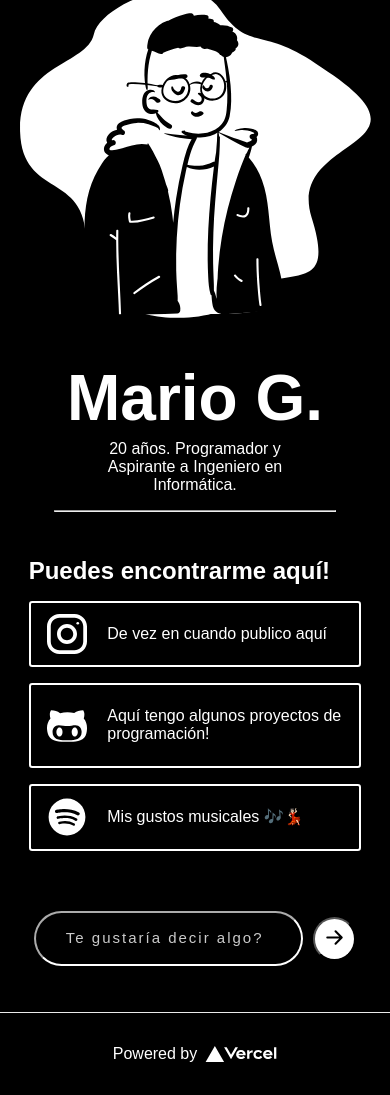
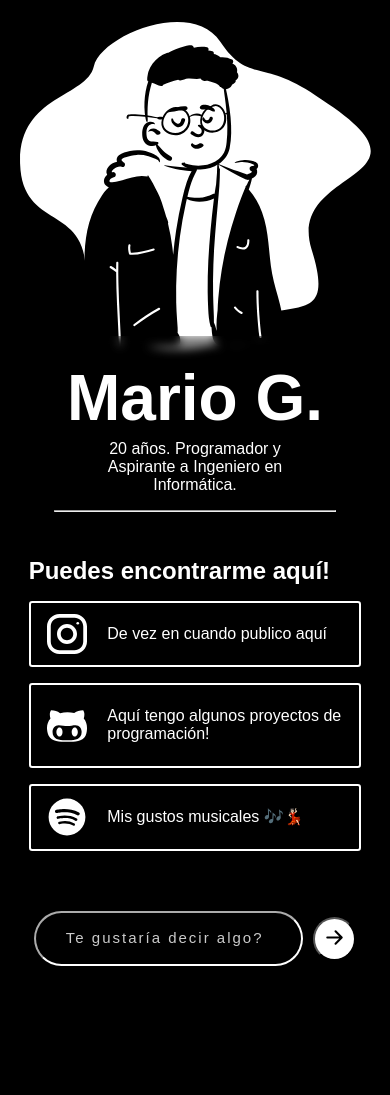
Before and after one commit to defcxz/web, a Next.js app: page / in a window 390 px wide. After the commit the page ends 1012 px from the top, so only its background shows below. Built offline with nearby package versions, Linux system fonts and the light colour scheme; a web font is replaced by a local one.

Commit message:
Added glow to Form

```diff
--- a/app/layout.tsx
+++ b/app/layout.tsx
@@ -15,12 +15,11 @@ export default function RootLayout({
       */}
       <head />
       <body>
-          {children}
-          <AnalyticsWrapper />
 
-      <footer>
-        <Footer />
-      </footer>
+        {children}
+        <AnalyticsWrapper />
+
+        {/* <Footer />     */}
       </body>
     </html>
   )
--- a/app/styles/form.module.css
+++ b/app/styles/form.module.css
@@ -20,11 +20,17 @@
   width: 350px;
   border-radius: 2rem;
   border-color: #fff;
+  box-shadow: 0;
 }
 
 .input::placeholder{
   color: rgb(202, 202, 202);
   font-size: 15px;
+}
+
+.input:focus {
+  box-shadow: 0px 0px 15px #fff;
+  transition: .3s;
 }
 
 .submit {
--- a/app/styles/page.module.css
+++ b/app/styles/page.module.css
@@ -169,7 +169,7 @@
 
   .medark{
     position: fixed;
-    margin-top: -44rem;
+    margin-top: -40rem;
     width: 90vw;
   }
 
```
